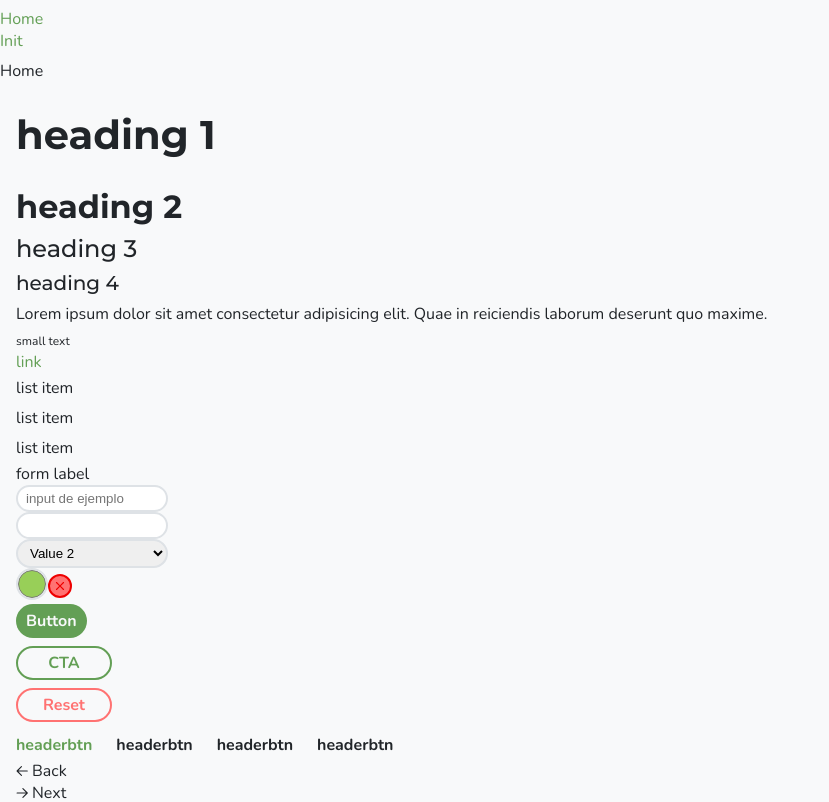
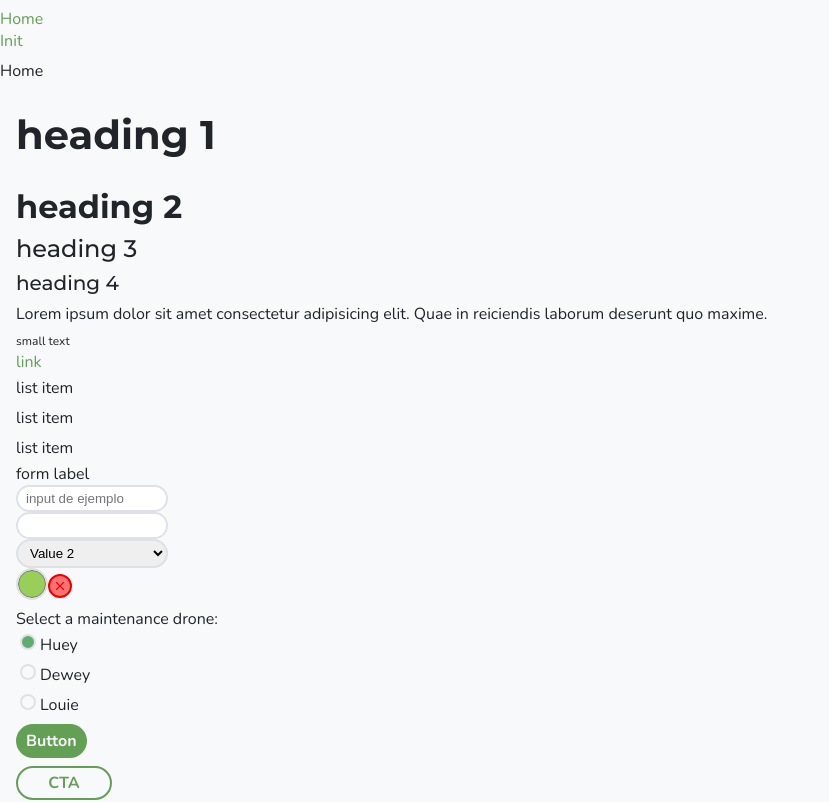
Before and after one commit to devMateos/pistachioCSS, a Vue app: page / in a window 1280 px wide. Shown: the top 802 px of the page, without its empty margins (0-829 px from the left). Built offline with nearby package versions, Linux system fonts and the light colour scheme.

Commit message:
chore(css): Create radio buttons

```diff
--- a/src/App.vue
+++ b/src/App.vue
@@ -38,6 +38,25 @@ import SwitchMode from './components/SwitchMode.vue';
       <input type="color" name="" id="" value="#98cf58" class="form__input-color">
       <input type="checkbox" name="" id="" class="form__input-checkbox">
       <br>
+      <div>
+        <legend>Select a maintenance drone:</legend>
+
+        <div>
+          <input class="form__input-radio" type="radio" id="huey" name="drone" value="huey" checked />
+          <label for="huey">Huey</label>
+        </div>
+
+        <div>
+          <input class="form__input-radio" type="radio" id="dewey" name="drone" value="dewey" />
+          <label for="dewey">Dewey</label>
+        </div>
+
+        <div>
+          <input class="form__input-radio" type="radio" id="louie" name="drone" value="louie" />
+          <label for="louie">Louie</label>
+        </div>
+      </div>
+
       <button class="form__button button--primary">Button</button>
     </form>
     <a href="" class="button button--secondary">CTA</a>
--- a/src/assets/css/atoms.css
+++ b/src/assets/css/atoms.css
@@ -48,7 +48,7 @@ h4, .h4 {
 }
 
 /* FORMS */
-/* input */
+/* Input */
 .form__input-item {     /* inputs (text, number, etc.), textarea, select */
   border: var(--border-style) var(--border-width) var(--border-color);
   border-radius: var(--border-round);
@@ -56,6 +56,7 @@ h4, .h4 {
   padding: var(--spacing-XS) var(--spacing-S);
   width: 15.2rem;
 }
+/* Input color */
 .form__input-color {
   appearance: auto;
   border: var(--border-style) var(--border-width) var(--border-color);
@@ -64,12 +65,20 @@ h4, .h4 {
   padding: 0;
   width: var(--font-size-XL);
 }
+.form__input-item:focus, .form__input-color:focus {
+  border-color: var(--color-affirmative);
+}
+.form__input-item:disabled, .form__input-color:disabled {
+  background-color: var(--color-dark);
+  color: var(--color-gray);
+}
 .form__input-color::-webkit-color-swatch-wrapper {
   padding: 0;
 }
 .form__input-color::-webkit-color-swatch {
   border-radius: var(--border-round);
 }
+/* Input checkbox */
 .form__input-checkbox {
   appearance: none;
   background-image: url('/src/assets/icons/checkbox-not-checked.svg');
@@ -87,13 +96,25 @@ h4, .h4 {
   background-color: var(--color-affirmative);
   background-image: url('/src/assets/icons/checkbox-checked.svg');
 }
-.form__input-item:focus, .form__input-color:focus {
+/* Input radio */
+.form__input-radio {
+  appearance: none;
+  border: var(--border-style) var(--border-width) var(--border-color);
+  border-radius: var(--border-round);
+  margin: 0 var(--spacing-XS);
+  height: var(--spacing-M);
+  width: var(--spacing-M);
+}
+.form__input-radio:focus {
   border-color: var(--color-affirmative);
 }
-.form__input-item:disabled, .form__input-color:disabled {
-  background-color: var(--color-dark);
-  color: var(--color-gray);
+.form__input-radio:checked {
+  background-color: var(--color-affirmative-secondary);
 }
+.form__input-radio:indeterminate {
+  background-color: var(--color-negative);
+}
+
 .form__button {
   border: var(--border-style) var(--border-width) transparent;
   border-radius: var(--border-round);
```
